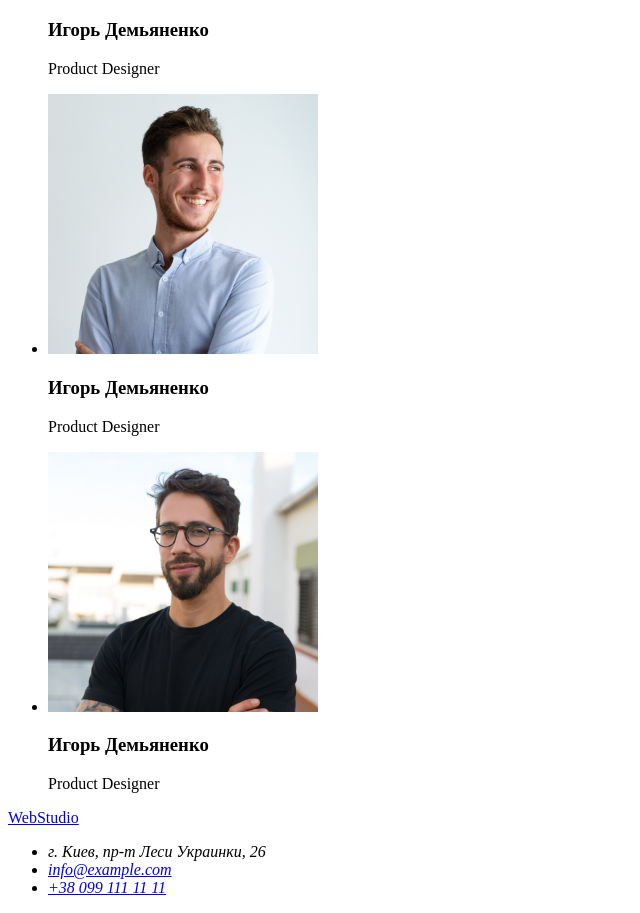
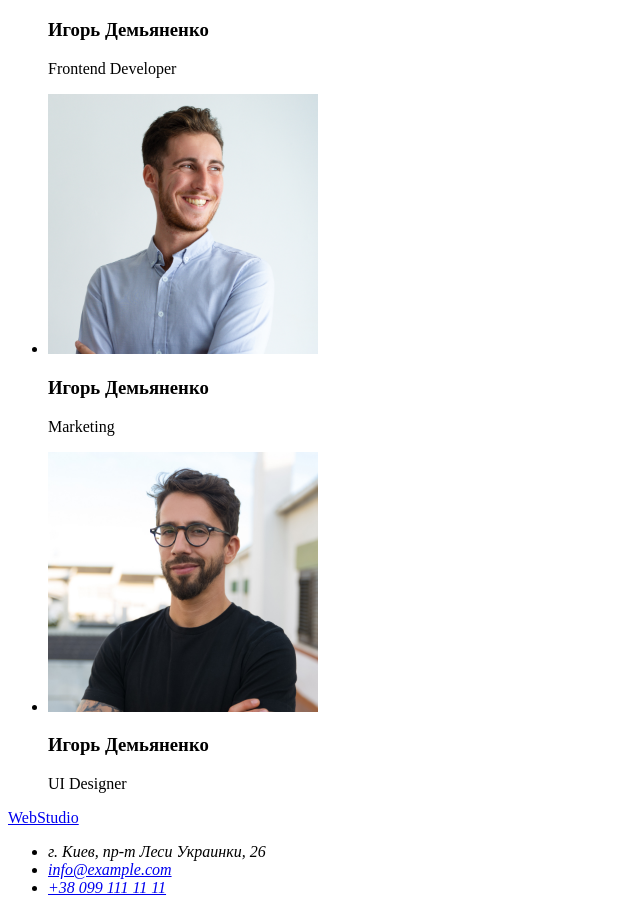
Before and after one commit to HromL/goit-markup-hw-01, a plain HTML site: page index.html in a window 1280 px wide. Shown: the part 1598-2511 px from the top of the page, without its empty margins (0-640 px from the left). Drawn offline with Linux system fonts and the light colour scheme.

Commit message:
Update index.html

```diff
--- a/index.html
+++ b/index.html
@@ -82,17 +82,17 @@
               width="270"
             />
             <h3>Игорь Демьяненко</h3>
-            <p lang="en">Product Designer</p>
+            <p lang="en">Frontend Developer</p>
           </li>
           <li>
             <img src="./img/marketing.jpg" alt="marketing" width="270" />
             <h3>Игорь Демьяненко</h3>
-            <p lang="en">Product Designer</p>
+            <p lang="en">Marketing</p>
           </li>
           <li>
             <img src="./img/ui.jpg" alt="UI Designer" width="270" />
             <h3>Игорь Демьяненко</h3>
-            <p lang="en">Product Designer</p>
+            <p lang="en">UI Designer</p>
           </li>
         </ul>
       </section>
```
